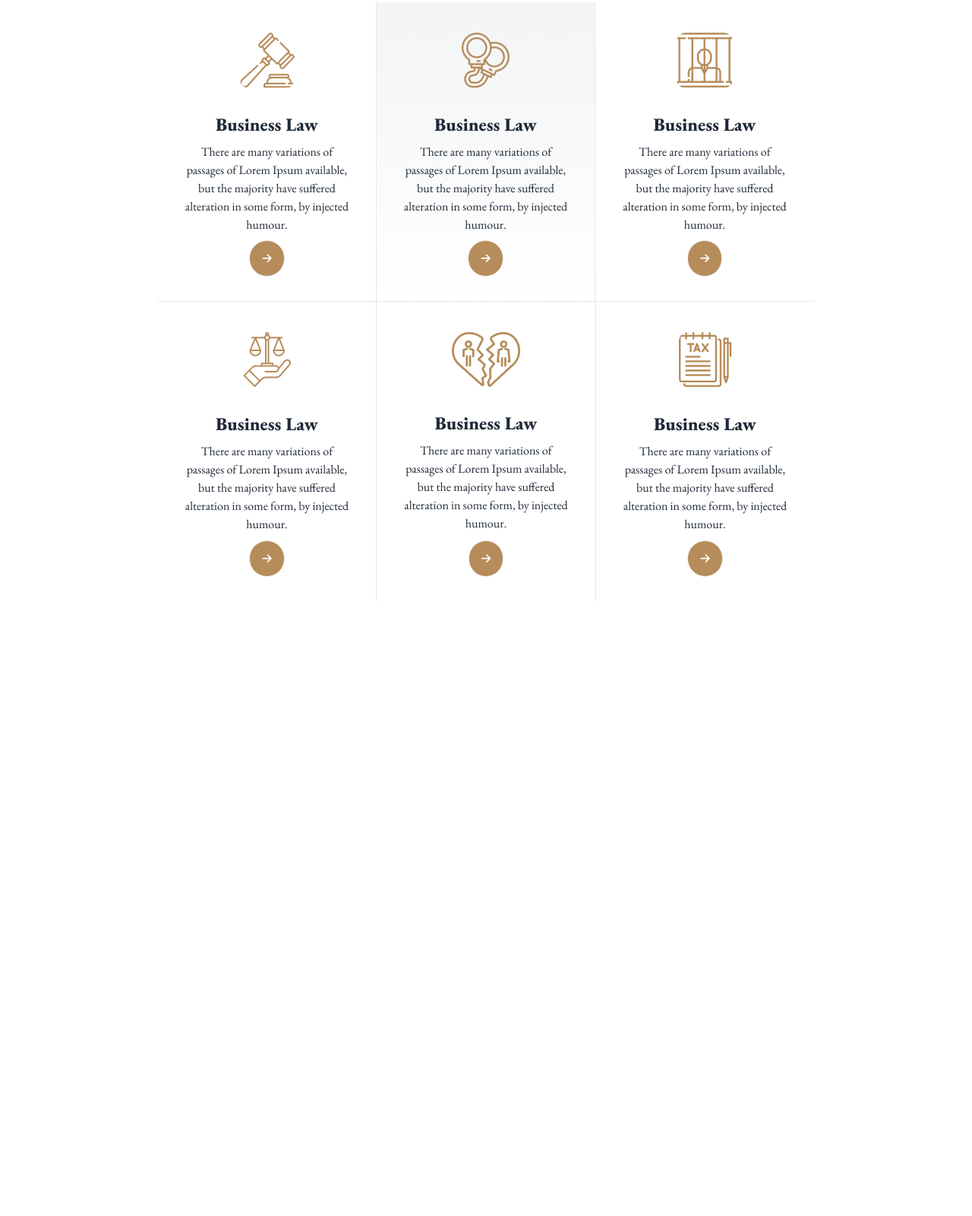
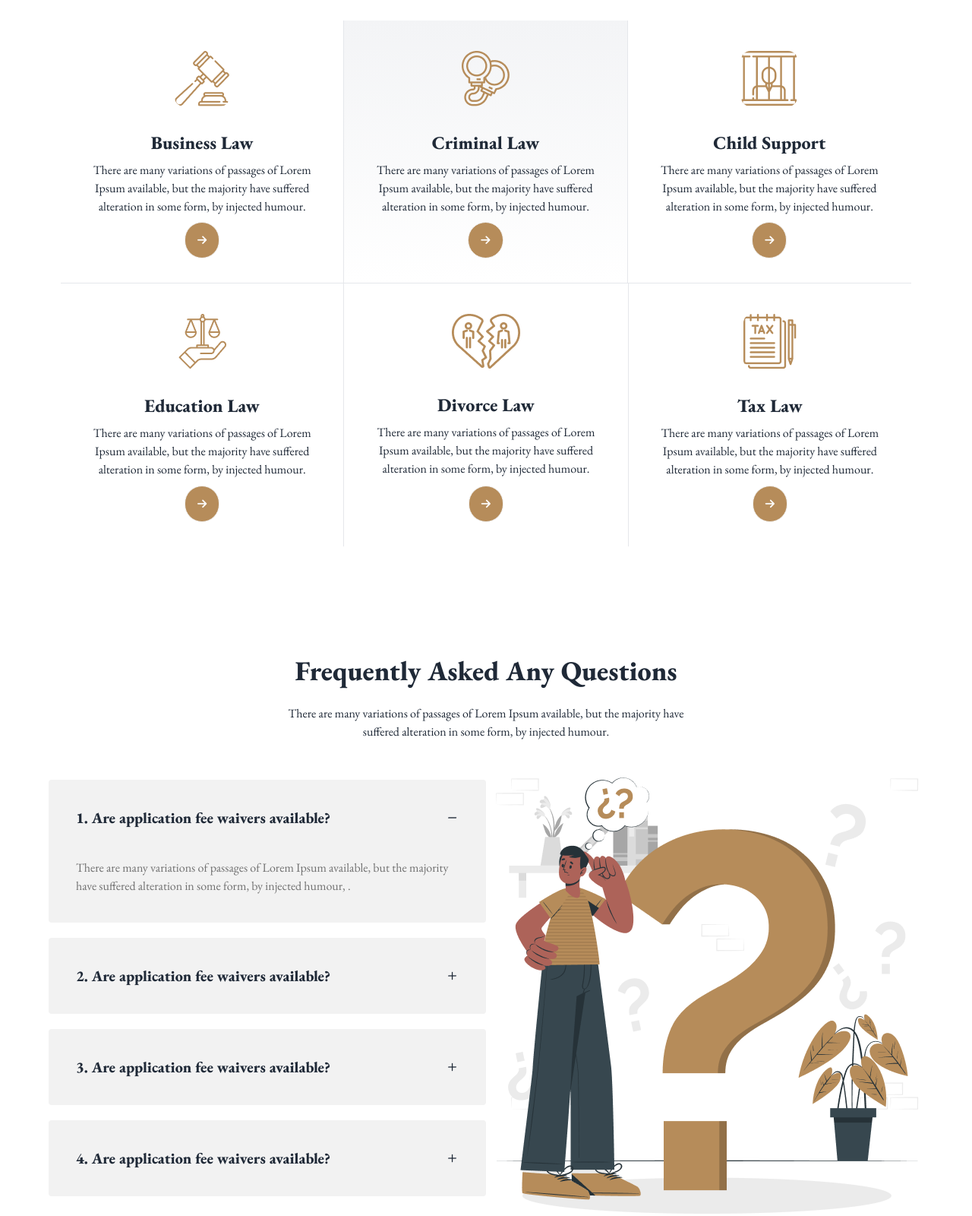
Before and after one commit to Gazi2050/legal-solution, a plain HTML site: page index.html in a window 1280 px wide. Shown: the part 870-2470 px from the top of the page at 76% size. Before the commit the page ends 1869 px from the top, so only its background shows below. Drawn offline with nearby package versions, Linux system fonts and the light colour scheme.

Commit message:
FAQ-added

```diff
--- a/index.html
+++ b/index.html
@@ -137,17 +137,18 @@
     <!-- header-end -->
 
     <!-- main-start -->
-    <main class="p-32">
+    <main class=" lg:mt-32">
         <h1 class="normal-case text-4xl font-extrabold text-center">The Legal Practice Area</h1>
-        <p class="text-center text-base font-normal">There are many variations of passages of Lorem Ipsum available, but
+        <p class="text-center text-base font-normal mt-6">There are many variations of passages of Lorem Ipsum
+            available, but
             the majority have<br>
             suffered alteration in
             some form, by injected humour.</p>
-        <div class="grid grid-cols-3 grid-rows-2 p-20">
+        <div class="grid lg:grid-cols-3 grid-rows-2 p-20">
             <!-- card-1 -->
             <div class="card w-full bg-base-100 rounded-none  border-r border-b">
                 <figure class="px-10 pt-10">
-                    <img src="images/business.png" alt="Shoes" class="rounded-xl" />
+                    <img src="images/business.png" alt="business" class="rounded-xl" />
                 </figure>
                 <div class="card-body items-center text-center">
                     <h2 class="card-title text-2xl font-extrabold">Business Law</h2>
@@ -163,10 +164,10 @@
             <div
                 class="card w-full bg-base-100 rounded-none border-b border-r bg-gradient-to-b from-gray-100 to-#43ff6400">
                 <figure class="px-10 pt-10">
-                    <img src="images/criminal.png" alt="Shoes" class="rounded-xl" />
+                    <img src="images/criminal.png" alt="criminal" class="rounded-xl" />
                 </figure>
                 <div class="card-body items-center text-center">
-                    <h2 class="card-title text-2xl font-extrabold">Business Law</h2>
+                    <h2 class="card-title text-2xl font-extrabold">Criminal Law</h2>
                     <p>There are many variations of passages of Lorem Ipsum available, but the majority have suffered
                         alteration in some form, by injected humour.</p>
                     <div class="card-actions">
@@ -178,10 +179,10 @@
             <!-- card-3 -->
             <div class="card w-full bg-base-100 rounded-none border-b ">
                 <figure class="px-10 pt-10">
-                    <img src="images/child.png" alt="Shoes" class="rounded-xl" />
+                    <img src="images/child.png" alt="child" class="rounded-xl" />
                 </figure>
                 <div class="card-body items-center text-center">
-                    <h2 class="card-title text-2xl font-extrabold">Business Law</h2>
+                    <h2 class="card-title text-2xl font-extrabold">Child Support</h2>
                     <p>There are many variations of passages of Lorem Ipsum available, but the majority have suffered
                         alteration in some form, by injected humour.</p>
                     <div class="card-actions">
@@ -193,10 +194,10 @@
             <!-- card-4 -->
             <div class="card w-full bg-base-100 rounded-none border-r ">
                 <figure class="px-10 pt-10">
-                    <img src="images/education.png" alt="Shoes" class="rounded-xl" />
+                    <img src="images/education.png" alt="education" class="rounded-xl" />
                 </figure>
                 <div class="card-body items-center text-center">
-                    <h2 class="card-title text-2xl font-extrabold">Business Law</h2>
+                    <h2 class="card-title text-2xl font-extrabold">Education Law</h2>
                     <p>There are many variations of passages of Lorem Ipsum available, but the majority have suffered
                         alteration in some form, by injected humour.</p>
                     <div class="card-actions">
@@ -208,10 +209,10 @@
             <!-- card-5 -->
             <div class="card w-full bg-base-10 rounded-none">
                 <figure class="px-10 pt-10">
-                    <img src="images/divorce.png" alt="Shoes" class="rounded-xl" />
+                    <img src="images/divorce.png" alt="divorce" class="rounded-xl" />
                 </figure>
                 <div class="card-body items-center text-center">
-                    <h2 class="card-title text-2xl font-extrabold">Business Law</h2>
+                    <h2 class="card-title text-2xl font-extrabold">Divorce Law</h2>
                     <p>There are many variations of passages of Lorem Ipsum available, but the majority have suffered
                         alteration in some form, by injected humour.</p>
                     <div class="card-actions">
@@ -223,10 +224,10 @@
             <!-- card-6 -->
             <div class="card w-full bg-base-100 rounded-none border-l ">
                 <figure class="px-10 pt-10">
-                    <img src="images/tax.png" alt="Shoes" class="rounded-xl" />
+                    <img src="images/tax.png" alt="tax" class="rounded-xl" />
                 </figure>
                 <div class="card-body items-center text-center">
-                    <h2 class="card-title text-2xl font-extrabold">Business Law</h2>
+                    <h2 class="card-title text-2xl font-extrabold">Tax Law</h2>
                     <p>There are many variations of passages of Lorem Ipsum available, but the majority have suffered
                         alteration in some form, by injected humour.</p>
                     <div class="card-actions">
@@ -238,6 +239,75 @@
         </div>
     </main>
     <!-- main-end -->
+
+    <!-- slider-start -->
+    <!-- slider-end -->
+
+    <!-- FAQ-start -->
+    <section class="lg:p-16">
+        <h1 class="normal-case text-4xl font-extrabold text-center">Frequently Asked Any Questions</h1>
+        <p class="text-center text-base font-normal mt-6">There are many variations of passages of Lorem Ipsum
+            available,
+            but the
+            majority have<br> suffered alteration in some form, by injected humour.</p>
+        <div class="lg:flex justify-between items-center mt-12">
+            <div class="w-1/2">
+                <div class="collapse collapse-plus bg-base-200 mb-5 rounded p-5">
+                    <input type="radio" name="my-accordion-3" checked="checked" />
+                    <div class="collapse-title text-xl font-extrabold">
+                        1. Are application fee waivers available?
+                    </div>
+                    <div class="collapse-content">
+                        <p class="text-[#707070] text-base font-normal mt-6">There are many variations of passages of
+                            Lorem
+                            Ipsum available, but the majority have
+                            suffered alteration in some form, by injected humour, . </p>
+                    </div>
+                </div>
+                <div class="collapse collapse-plus bg-base-200 mb-5 rounded p-5">
+                    <input type="radio" name="my-accordion-3" />
+                    <div class="collapse-title text-xl font-extrabold">
+                        2. Are application fee waivers available?
+                    </div>
+                    <div class="collapse-content">
+                        <p class="text-[#707070] text-base font-normal mt-6">There are many variations of passages of
+                            Lorem
+                            Ipsum available, but the majority have
+                            suffered alteration in some form, by injected humour, .</p>
+                    </div>
+                </div>
+                <div class="collapse collapse-plus bg-base-200 mb-5 rounded p-5">
+                    <input type="radio" name="my-accordion-3" />
+                    <div class="collapse-title text-xl font-extrabold">
+                        3. Are application fee waivers available?
+                    </div>
+                    <div class="collapse-content">
+                        <p class="text-[#707070] text-base font-normal mt-6">There are many variations of passages of
+                            Lorem
+                            Ipsum available, but the majority have
+                            suffered alteration in some form, by injected humour, .</p>
+                    </div>
+                </div>
+                <div class="collapse collapse-plus bg-base-200 mb-5 rounded p-5">
+                    <input type="radio" name="my-accordion-3" />
+                    <div class="collapse-title text-xl font-extrabold">
+                        4. Are application fee waivers available?
+                    </div>
+                    <div class="collapse-content">
+                        <p class="text-[#707070] text-base font-normal mt-6">There are many variations of passages of
+                            Lorem
+                            Ipsum available, but the majority have
+                            suffered alteration in some form, by injected humour, .</p>
+                    </div>
+                </div>
+            </div>
+
+            <div class="invisible lg:visible">
+                <img src="images/faq.png" alt="faq">
+            </div>
+        </div>
+    </section>
+    <!-- FAQ-end -->
 </body>
 
 </html>
```
